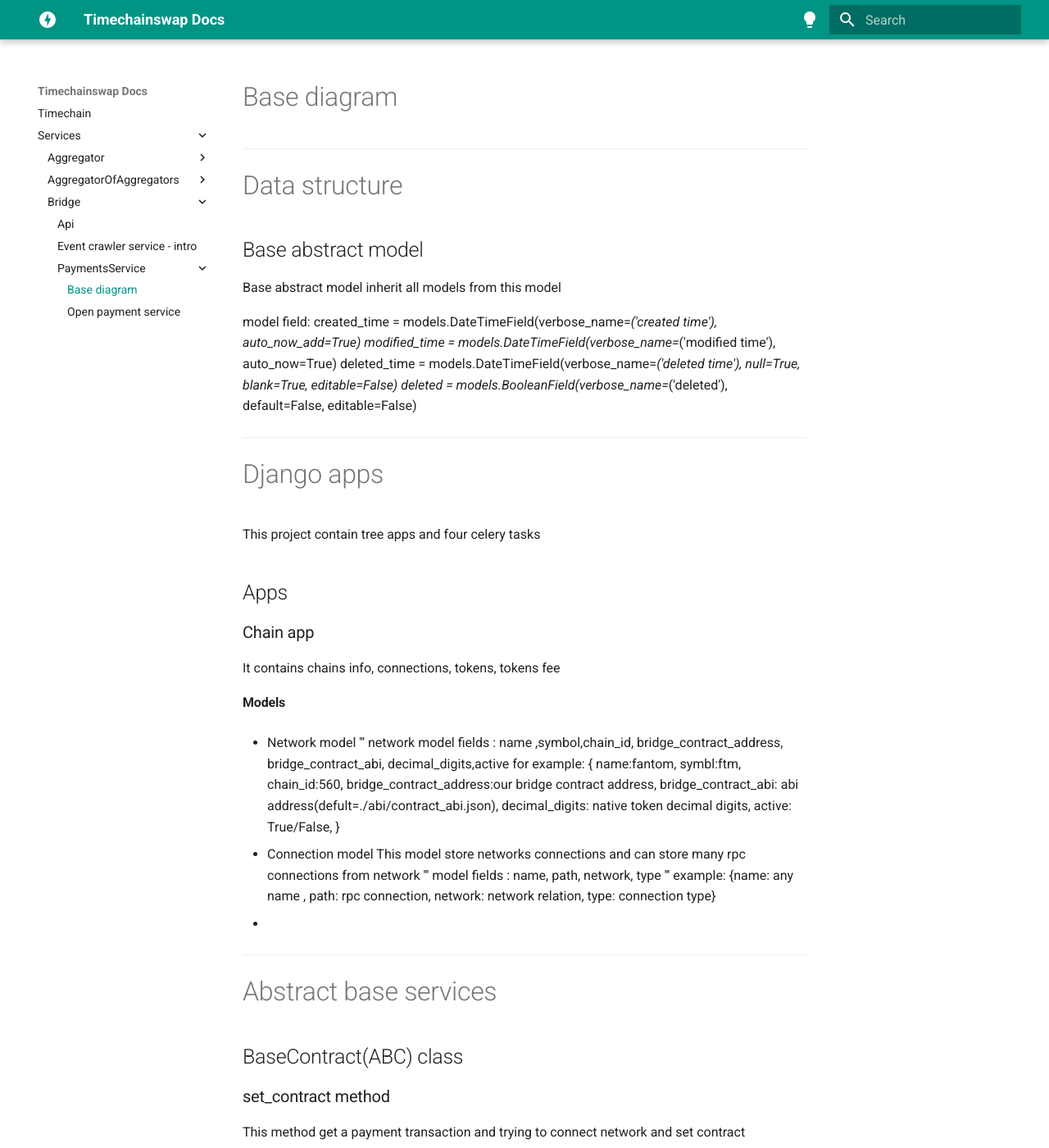
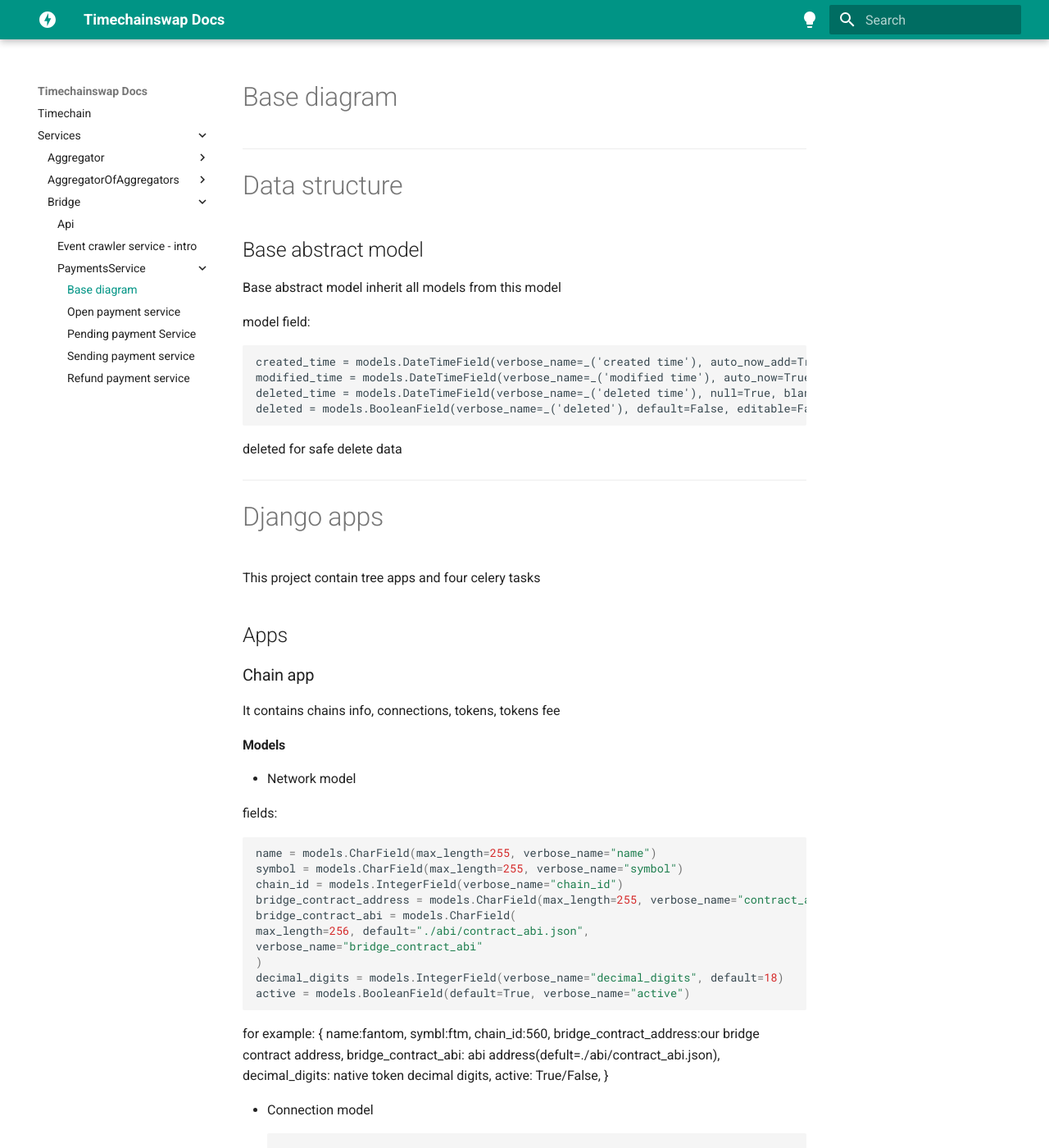
Before and after one commit to NFEL/test-drawio-exporter-on-github, an MkDocs documentation site: the page built from docs/Services/Bridge/PaymentsService/base.md, in a window 1280 px wide and 1400 px high. Shown: the whole window at 82% size. Built offline with MkDocs 1.6.1 and Material for MkDocs 9.7.7, drawn with Linux system fonts in a browser that asks for light colours; some of the changed text lies outside the part shown.

Commit message:
add bridge diagrams

````diff
--- a/docs/Services/Bridge/PaymentsService/base.md
+++ b/docs/Services/Bridge/PaymentsService/base.md
@@ -1,46 +1,77 @@
 # Base diagram
 ---------------
+
 # Data structure
 
 ## Base abstract model
+
 Base abstract model inherit all models from this model
 
 model field:
+
     created_time = models.DateTimeField(verbose_name=_('created time'), auto_now_add=True)
     modified_time = models.DateTimeField(verbose_name=_('modified time'), auto_now=True)
     deleted_time = models.DateTimeField(verbose_name=_('deleted time'), null=True, blank=True, editable=False)
     deleted = models.BooleanField(verbose_name=_('deleted'), default=False, editable=False)
 
+deleted for safe delete data
+
 --------------------
+
 # Django apps
+
 This project contain tree apps and four celery tasks
+
 ## Apps
+
 ### Chain app
+
 It contains chains info, connections, tokens, tokens fee
 
 #### Models
+
 * Network model
-''' network model fields : name ,symbol,chain_id, bridge_contract_address, bridge_contract_abi, decimal_digits,active
-for example: {
-name:fantom, symbl:ftm,
-chain_id:560, bridge_contract_address:our bridge contract address,
-bridge_contract_abi: abi address(defult=./abi/contract_abi.json),
-decimal_digits: native token decimal digits,
-active: True/False,
-}
+
+fields:
+```python
+name = models.CharField(max_length=255, verbose_name="name")
+symbol = models.CharField(max_length=255, verbose_name="symbol")
+chain_id = models.IntegerField(verbose_name="chain_id")
+bridge_contract_address = models.CharField(max_length=255, verbose_name="contract_address")
+bridge_contract_abi = models.CharField(
+max_length=256, default="./abi/contract_abi.json",
+verbose_name="bridge_contract_abi"
+)
+decimal_digits = models.IntegerField(verbose_name="decimal_digits", default=18)
+active = models.BooleanField(default=True, verbose_name="active")
+
+```
+for example:
+  {
+  name:fantom, symbl:ftm,
+  chain_id:560, bridge_contract_address:our bridge contract address,
+  bridge_contract_abi: abi address(defult=./abi/contract_abi.json),
+  decimal_digits: native token decimal digits,
+  active: True/False,
+  }
 
 * Connection model
-This model store networks connections and can store many rpc connections from network
-''' model fields : name, path, network, type
-''' example: {name: any name , path: rpc connection, network: network relation, type: connection type}
+```python
+
+```
+  This model store networks connections and can store many rpc connections from network
+  '''' model fields : name, path, network, type
+  '''' example: {name: any name , path: rpc connection, network: network relation, type: connection type}
 *
+
 ---------------
+
 # Abstract base services
 
 ## BaseContract(ABC) class
 
+### set_contract method
 
-### set_contract method
 This method get a payment transaction and trying to connect network and set contract
 
 ```python
@@ -58,8 +89,11 @@
     except Exception as e:
         print(e)
 ```
+
 ### failed_transaction method
+
 Update payment status to reverted
+
 ```python
 @staticmethod
 def failed_transaction(payment):
@@ -78,6 +112,7 @@
 ```
 
 ### failed_service_fee method
+
 If calculated service fee and estimated gas is more than destnation transaction amount
 payment update status to failed service fee (fail_service_fee)
 and service can not build transaction
@@ -90,6 +125,7 @@
 ```
 
 ### done_payment method
+
 Update payment to done and stor contract transaction gas into payment info
 
 ```python
@@ -116,8 +152,11 @@
     except Exception as e:
         BaseLogger.log_error(e)
 ```
+
 ### save_gas_info_to_model method
+
 Get gas info form des transaction and store in payment info
+
 ```python
 @staticmethod
 def save_gas_info_to_model(
@@ -136,6 +175,7 @@
 ```
 
 ### is_valid_payment_and_transaction_info method
+
 Validate open payment with transaction info and evnet crawler
 
 ```python
@@ -164,7 +204,6 @@
     return False
 ```
 
+--------
 
-
---------
 # Token fee calculator
--- a/mkdocs.yml
+++ b/mkdocs.yml
@@ -102,3 +102,6 @@
       - PaymentsService:
           - Services/Bridge/PaymentsService/base.md
           - Services/Bridge/PaymentsService/open_payment.md
+          - Services/Bridge/PaymentsService/pending_payment.md
+          - Services/Bridge/PaymentsService/sending_payment.md
+          - Services/Bridge/PaymentsService/refund_payment.md
````
Also changed, not shown: docs/Services/Bridge/PaymentsService/pending_payment.md (+1 -1 lines), 2 other files.
